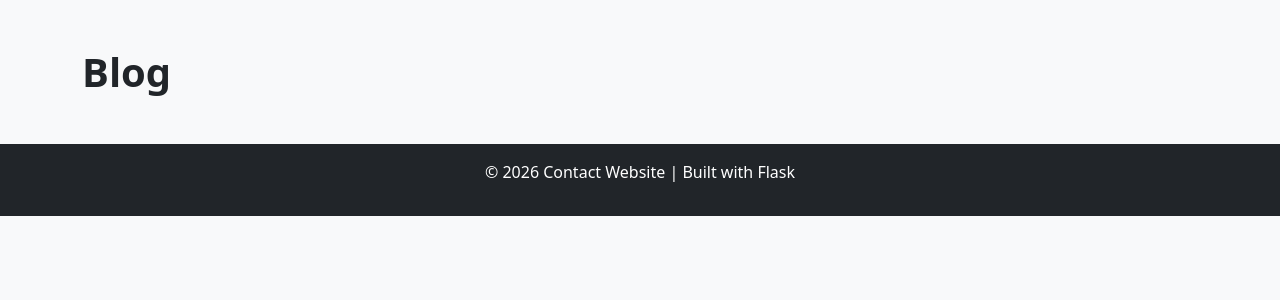
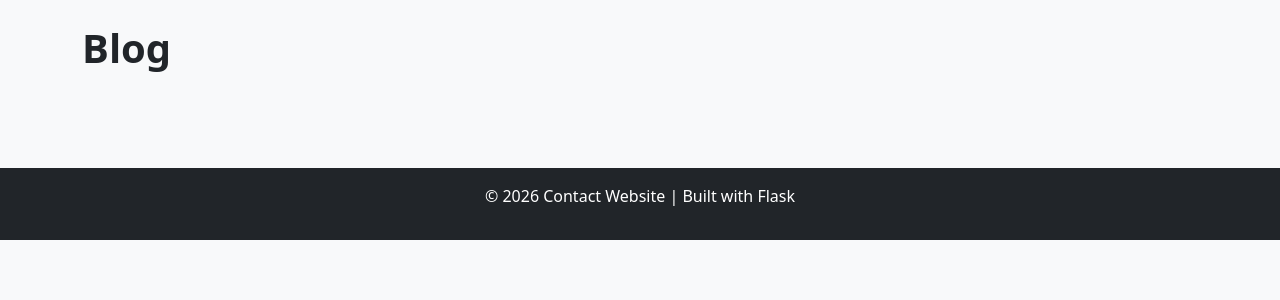
Before and after one commit to kasideduamgthong/contact-website, a Flask app: page /blog in a window 1280 px wide. Shown: the part 56-356 px from the top of the page. Run offline with Flask 3, Linux system fonts and the light colour scheme; data that the repository does not hold is empty.

Commit message:
Improve overall layout spacing with container padding

```diff
--- a/templates/base.html
+++ b/templates/base.html
@@ -23,7 +23,7 @@
     </div>
 </nav>
 
-<div class="container mt-5">
+<div class="container py-4">
     {% block content %}{% endblock %}
 </div>
 
```
